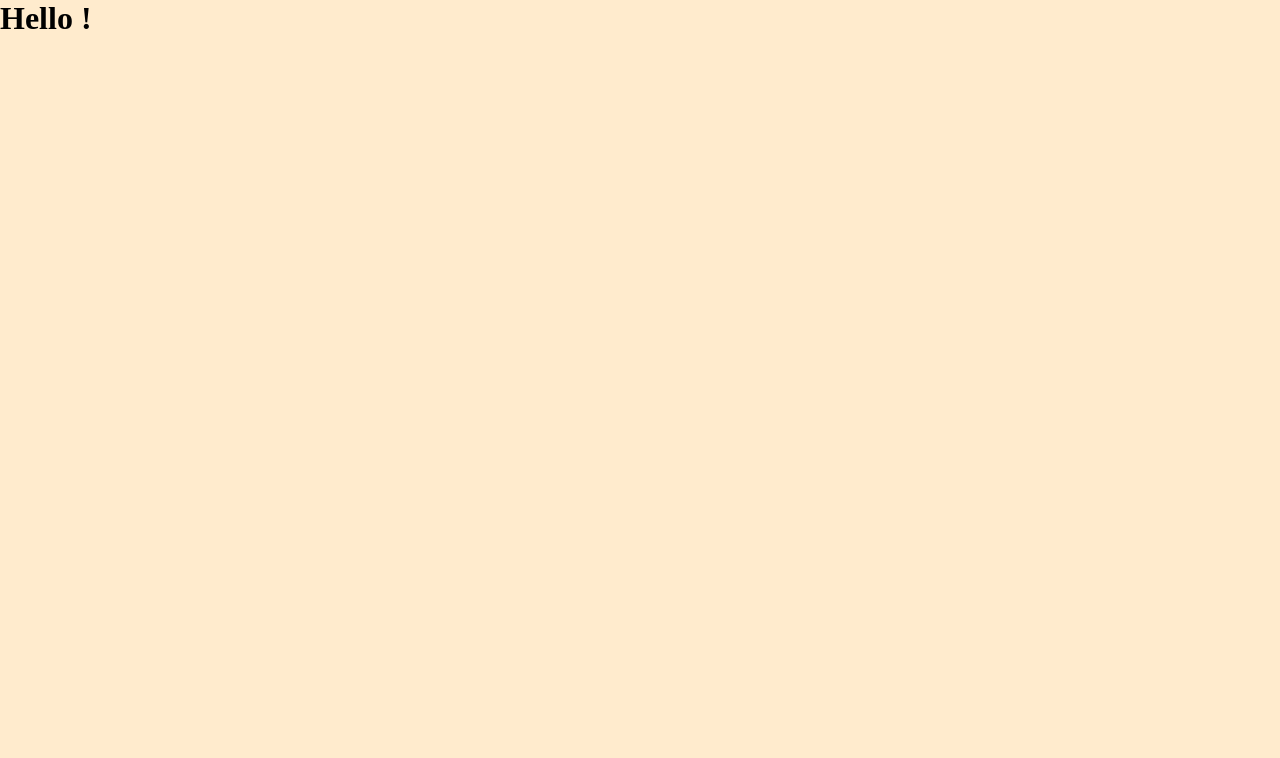
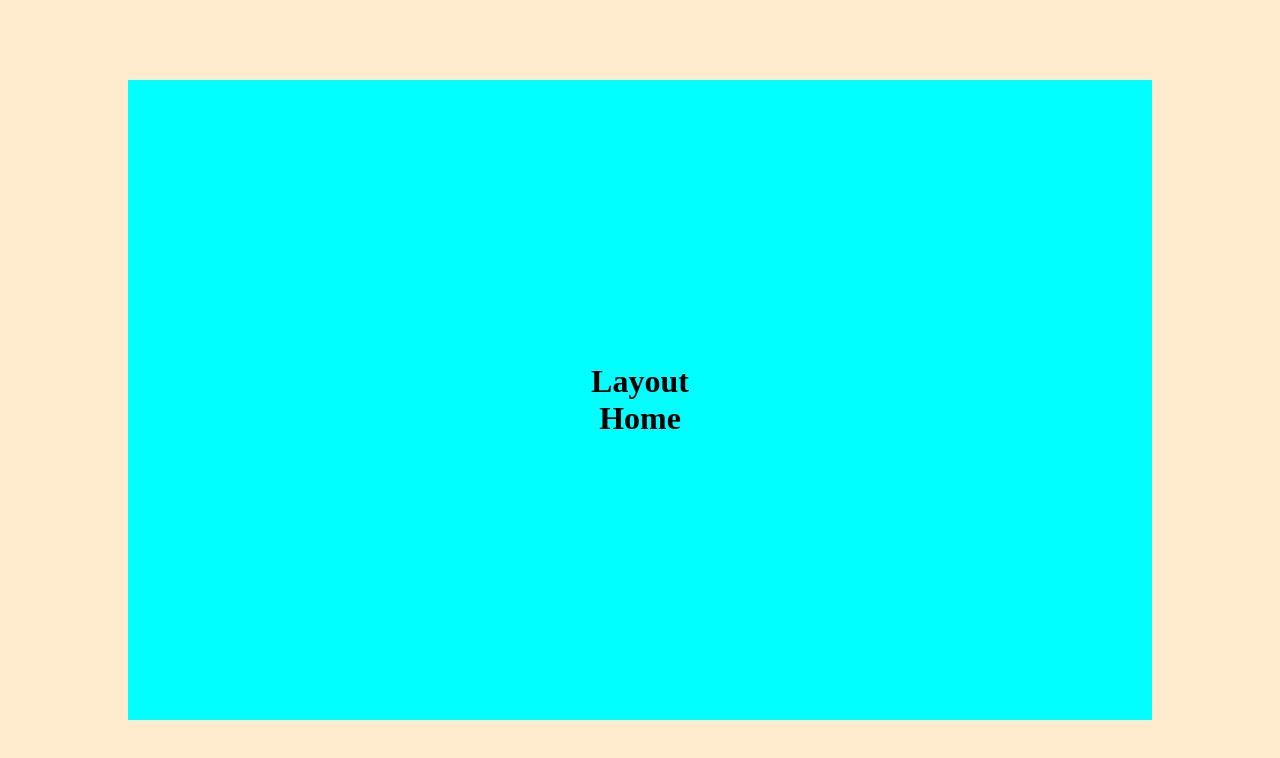
Before and after one commit to brightdevs/tripper, a React (Create React App) app: page / in a window 1280 px wide. Shown: the top 758 px of the page. Built offline with nearby package versions, Linux system fonts and the light colour scheme.

Commit message:
chore: created mixin func to reuse when flex is needed

```diff
--- a/src/App.tsx
+++ b/src/App.tsx
@@ -2,13 +2,11 @@ import React from 'react';
 import { Provider } from 'react-redux';
 import { store } from './state';
 import './styles/App.scss';
-
+import Home from './pages/Home';
 function App() {
   return (
     <Provider store={store}>
-      <div>
-        <h1>Hello !</h1>
-      </div>
+      <Home />
     </Provider>
   );
 }
--- /dev/null
+++ b/src/components/Layout.tsx
@@ -0,0 +1,16 @@
+import React from 'react';
+
+type Props = {
+  children: React.ReactNode;
+};
+
+function Layout({ children }: Props) {
+  return (
+    <div className='app-wrapper'>
+      <h1>Layout</h1>
+      {children}
+    </div>
+  );
+}
+
+export default Layout;
--- /dev/null
+++ b/src/pages/Home.tsx
@@ -0,0 +1,15 @@
+import Layout from '../components/Layout';
+
+import React from 'react';
+
+type Props = {};
+
+const Home = (props: Props) => {
+  return (
+    <Layout>
+      <h1>Home</h1>
+    </Layout>
+  );
+};
+
+export default Home;
--- a/src/styles/App.scss
+++ b/src/styles/App.scss
@@ -1,3 +1,17 @@
+/* COLORS */
+$pink: #F67565;
+$green: #459E8C;
+
+/* flex */
+@mixin flex($directin, $justify, $align) {
+  display: flex;
+  flex-direction: $directin;
+  justify-content: $justify;
+  align-items: $align;
+}
+
+
+
 * {
   margin: 0;
   padding: 0;
@@ -6,4 +20,18 @@
 
 body {
   background-color: blanchedalmond;
+  height: 100vh;
+  @include flex(column, center, center);
+
 }
+
+
+
+/* HOME */
+
+.app-wrapper {
+  @include flex(column, center, center);
+  height: 80vh;
+  background-color: aqua;
+  width: 80vw;
+}
```
